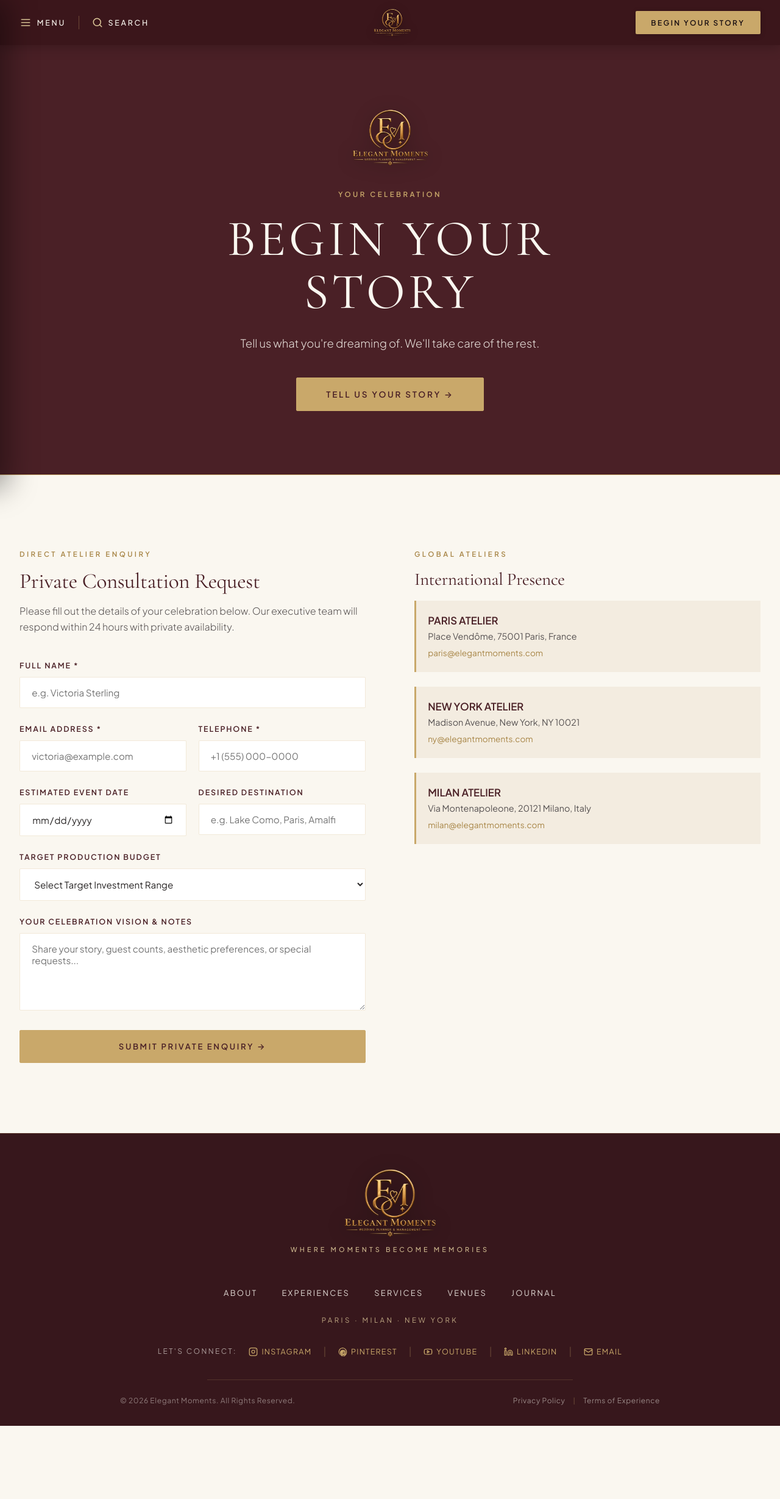
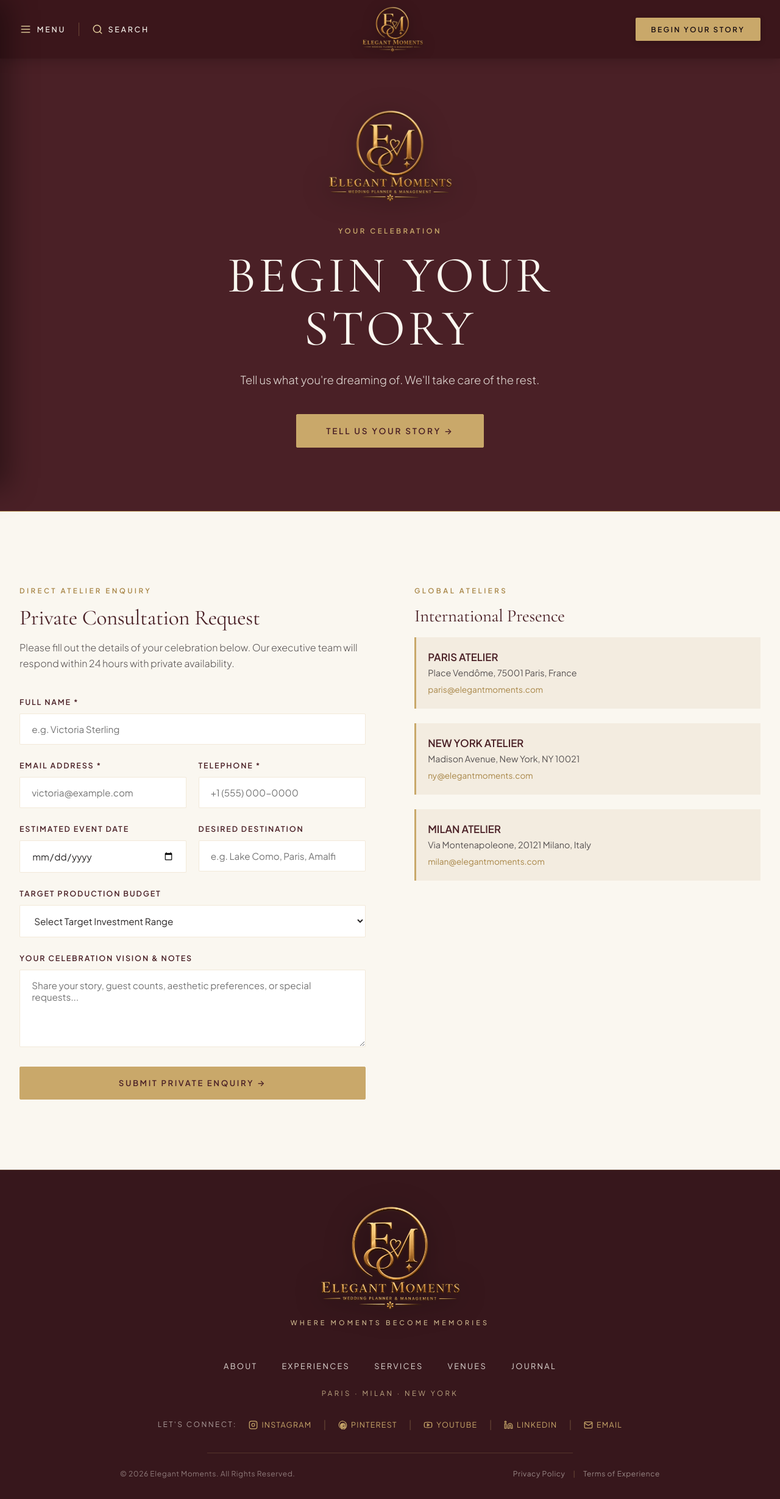
Before and after one commit to sabairuchi/elegant_moments, a React (Vite) app: page /contact in a window 1280 px wide. Shown: the whole page at 61% size. Before the commit the page ends 2338 px from the top, so only its background shows below. Built offline with nearby package versions, Linux system fonts and the light colour scheme; a web font is replaced by a local one.

Commit message:
style: substantially increase logo size across navbar header, footer, hero sections, and modals

```diff
--- a/src/components/EnquiryModal.jsx
+++ b/src/components/EnquiryModal.jsx
@@ -212,7 +212,7 @@ export default function EnquiryModal({ isOpen, onClose }) {
               <img
                 src="/logo-emblem.png"
                 alt="Elegant Moments Crest"
-                style={{ height: '64px', width: 'auto', objectFit: 'contain', margin: '0 auto 0.8rem', display: 'block' }}
+                style={{ height: '90px', width: 'auto', objectFit: 'contain', margin: '0 auto 1rem', display: 'block' }}
               />
               <div style={{ display: 'flex', alignItems: 'center', justifyContent: 'center', gap: '0.5rem', color: 'var(--color-gold-dark)', marginBottom: '0.3rem' }}>
                 <Sparkles size={16} />
--- a/src/components/Footer.jsx
+++ b/src/components/Footer.jsx
@@ -31,10 +31,10 @@ export default function Footer() {
             src="/logo-transparent.png"
             alt="Elegant Moments Wedding Planner & Management"
             style={{
-              height: 'clamp(85px, 12vw, 115px)',
+              height: 'clamp(130px, 18vw, 175px)',
               width: 'auto',
               objectFit: 'contain',
-              filter: 'drop-shadow(0 4px 15px rgba(0, 0, 0, 0.4))',
+              filter: 'drop-shadow(0 6px 20px rgba(0, 0, 0, 0.5))',
               transition: 'transform 0.4s ease, filter 0.4s ease',
             }}
             onMouseEnter={(e) => {
--- a/src/components/Header.jsx
+++ b/src/components/Header.jsx
@@ -94,13 +94,13 @@ export default function Header({ onOpenEnquiry }) {
           left: 0,
           width: '100%',
           zIndex: 1000,
-          backgroundColor: '#3B161B', // Deep Burgundy as in Image 1
+          backgroundColor: '#3B161B', // Deep Burgundy
           borderBottom: 'none',
           boxShadow: isScrolled
             ? '0 10px 30px rgba(0, 0, 0, 0.4)'
             : '0 4px 20px rgba(0, 0, 0, 0.2)',
           transition: 'all 0.4s ease',
-          height: '74px',
+          height: isScrolled ? '80px' : '96px',
           display: 'flex',
           alignItems: 'center',
         }}
@@ -185,7 +185,7 @@ export default function Header({ onOpenEnquiry }) {
             </button>
           </div>
 
-          {/* Center Brand Logo (Image 1 & 2) */}
+          {/* Center Brand Logo (Prominent & Clear) */}
           <Link
             to="/"
             style={{
@@ -194,7 +194,6 @@ export default function Header({ onOpenEnquiry }) {
               display: 'flex',
               alignItems: 'center',
               justifyContent: 'center',
-              gap: '0.6rem',
               padding: '0.2rem 0',
             }}
             aria-label="Elegant Moments Home"
@@ -203,19 +202,19 @@ export default function Header({ onOpenEnquiry }) {
               src="/logo-transparent.png"
               alt="Elegant Moments Luxury Wedding & Management Logo"
               style={{
-                height: 'clamp(46px, 5.5vh, 56px)',
+                height: isScrolled ? 'clamp(62px, 7.5vh, 72px)' : 'clamp(76px, 9.5vh, 88px)',
                 width: 'auto',
                 objectFit: 'contain',
-                filter: 'drop-shadow(0 2px 8px rgba(0, 0, 0, 0.4))',
-                transition: 'transform 0.3s ease, filter 0.3s ease',
+                filter: 'drop-shadow(0 3px 10px rgba(0, 0, 0, 0.5))',
+                transition: 'all 0.35s ease',
               }}
               onMouseEnter={(e) => {
-                e.currentTarget.style.transform = 'scale(1.03)';
-                e.currentTarget.style.filter = 'drop-shadow(0 4px 12px rgba(201, 168, 106, 0.4))';
+                e.currentTarget.style.transform = 'scale(1.05)';
+                e.currentTarget.style.filter = 'drop-shadow(0 4px 16px rgba(201, 168, 106, 0.5))';
               }}
               onMouseLeave={(e) => {
                 e.currentTarget.style.transform = 'scale(1)';
-                e.currentTarget.style.filter = 'drop-shadow(0 2px 8px rgba(0, 0, 0, 0.4))';
+                e.currentTarget.style.filter = 'drop-shadow(0 3px 10px rgba(0, 0, 0, 0.5))';
               }}
             />
           </Link>
@@ -300,7 +299,7 @@ export default function Header({ onOpenEnquiry }) {
               <img
                 src="/logo-emblem.png"
                 alt="Elegant Moments Crest"
-                style={{ height: '48px', width: 'auto', objectFit: 'contain' }}
+                style={{ height: '65px', width: 'auto', objectFit: 'contain' }}
               />
               <div>
                 <span
--- a/src/pages/About.jsx
+++ b/src/pages/About.jsx
@@ -23,7 +23,7 @@ export default function About({ onOpenEnquiry }) {
               <img
                 src="/logo-emblem.png"
                 alt="Elegant Moments Crest"
-                style={{ height: '70px', width: 'auto', objectFit: 'contain', marginBottom: '1.2rem' }}
+                style={{ height: '105px', width: 'auto', objectFit: 'contain', marginBottom: '1.4rem' }}
               />
               <span className="eyebrow-label" style={{ marginBottom: '1.5rem', display: 'block' }}>
                 THE ELEGANT MOMENTS STORY
--- a/src/pages/Contact.jsx
+++ b/src/pages/Contact.jsx
@@ -39,11 +39,11 @@ export default function Contact({ onOpenEnquiry }) {
               src="/logo-transparent.png"
               alt="Elegant Moments Logo"
               style={{
-                height: '95px',
+                height: '155px',
                 width: 'auto',
                 objectFit: 'contain',
                 margin: '0 auto',
-                filter: 'drop-shadow(0 4px 15px rgba(0, 0, 0, 0.4))',
+                filter: 'drop-shadow(0 6px 20px rgba(0, 0, 0, 0.5))',
               }}
             />
           </div>
--- a/src/pages/Home.jsx
+++ b/src/pages/Home.jsx
@@ -55,12 +55,12 @@ export default function Home({ onOpenEnquiry }) {
               src="/logo-transparent.png"
               alt="Elegant Moments Luxury Emblem"
               style={{
-                height: 'clamp(70px, 10vh, 100px)',
+                height: 'clamp(120px, 18vh, 170px)',
                 width: 'auto',
                 objectFit: 'contain',
-                margin: '0 auto 1.2rem',
+                margin: '0 auto 1.4rem',
                 display: 'block',
-                filter: 'drop-shadow(0 4px 15px rgba(0, 0, 0, 0.6))',
+                filter: 'drop-shadow(0 6px 20px rgba(0, 0, 0, 0.7))',
               }}
             />
             <span
```
